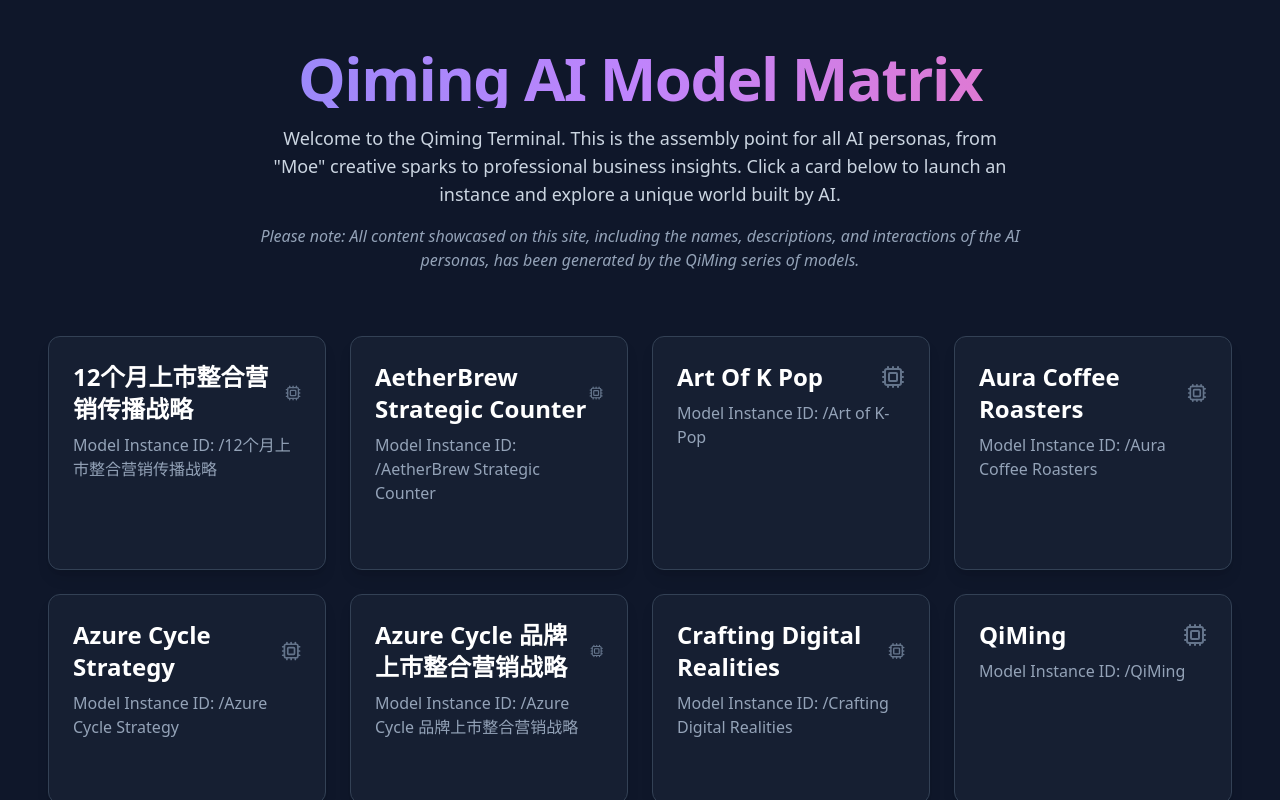
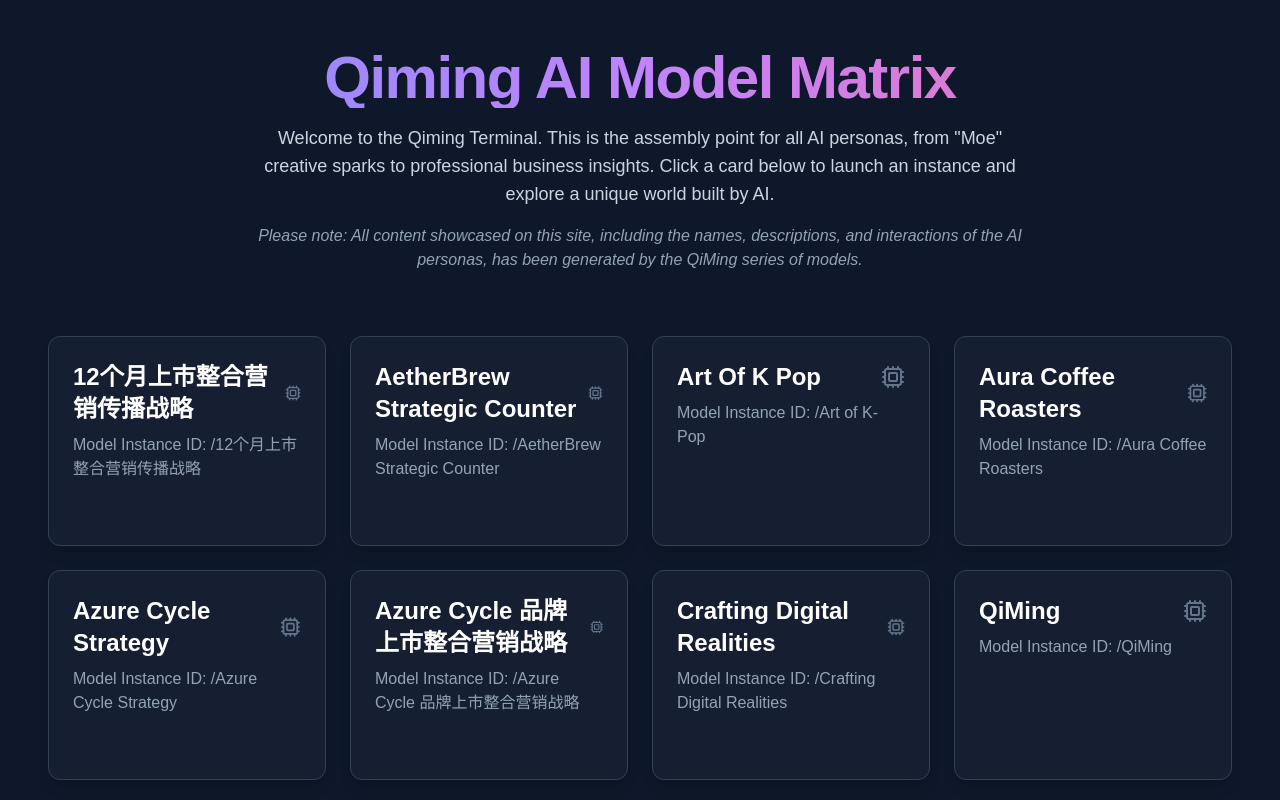
Before and after one commit to aifeifei798/feimatrix-webseite, a React (Vite) app: page / in a window 1280 px wide. Shown: the top 800 px of the page. Built offline with nearby package versions, Linux system fonts and the light colour scheme.

Commit message:
Add files via upload

```diff
--- a/package.json
+++ b/package.json
@@ -16,6 +16,7 @@
     "openai": "^5.23.1",
     "react": "^19.1.1",
     "react-dom": "^19.1.1",
+    "react-intersection-observer": "^9.16.0",
     "react-router-dom": "^7.9.3",
     "recharts": "^3.2.1"
   },
--- a/tailwind.config.js
+++ b/tailwind.config.js
@@ -6,7 +6,12 @@ export default {
 	"./src/pages/**/*.{js,ts,jsx,tsx}",
   ],
   theme: {
-    extend: {},
+    extend: {
+      fontFamily: {
+        serif: ['"Noto Serif SC"', 'serif'],
+        sans: ['"Noto Sans SC"', 'sans-serif'],
+      },
+    },
   },
   plugins: [],
 }
```
